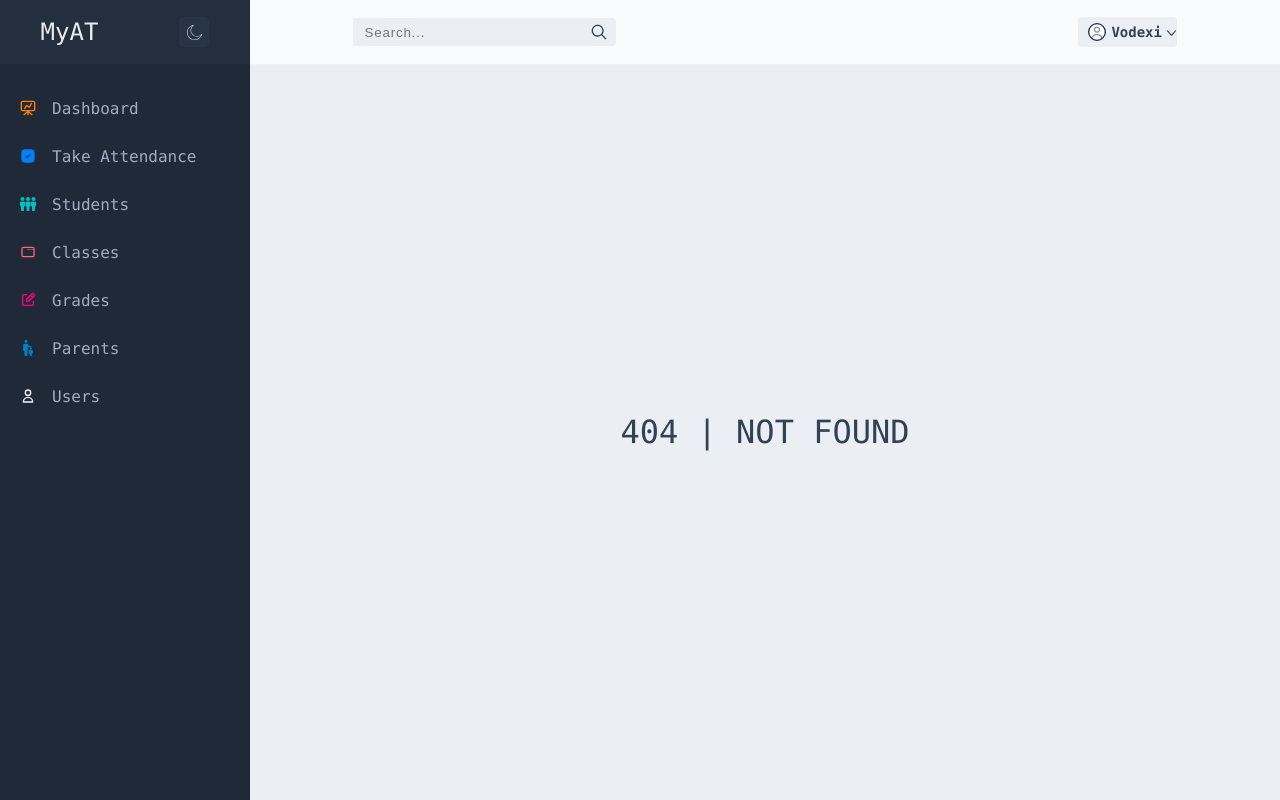
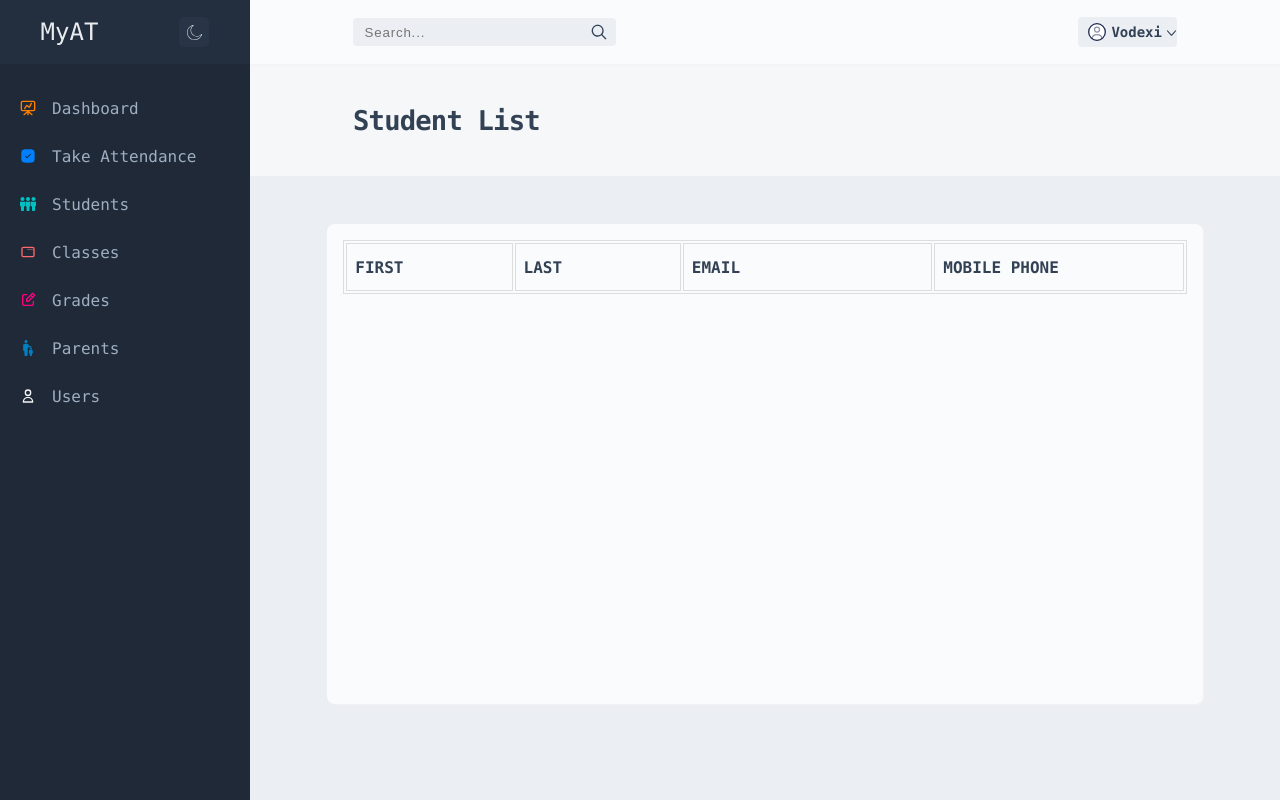
Before and after one commit to VadimHonhcaruk/AttendanceTrackingPlatform, a React (Create React App) app: page /students in a window 1280 px wide. Before the commit this address had no page. Built offline with nearby package versions, Linux system fonts and the light colour scheme.

Commit message:
Start list page

```diff
--- a/src/App.js
+++ b/src/App.js
@@ -10,6 +10,7 @@ import { NotFound } from "./components/NotFound/NotFound";
 import c from './App.module.css';
 import Modal from "./components/Calendar/Modal";
 import moment from "moment/moment";
+import { List } from "./components/List/List";
 
 
 function App() {
@@ -53,6 +54,7 @@ function App() {
         <MainHeader theme={theme} setHide={setHide} hide={hide} />
         <Routes>
           <Route path="/attendance" element={update && <MainContent groupTitle={groupTitle} setGroupTitle={setGroupTitle} updater={updater} groupId={groupId} setGroupId={setGroupId} choosenDay={choosenDay} setChoosenDay={setChoosenDay} setModalVision={setModalVision} />} />
+          <Route path="/students" element={<List />} />
           <Route path="/*" element={<NotFound />} />
         </Routes>
       </div>
--- /dev/null
+++ b/src/components/List/List.jsx
@@ -0,0 +1,31 @@
+import React from 'react';
+import { HeaderAdd } from '../Header/HeaderAdd';
+import c from './List.module.css';
+
+
+export const List = () => {
+    return (
+        <div>
+            <HeaderAdd title='Student List' />
+            <div className={c.listCont}>
+                <div className={c.main}>
+                    <table className={c.table}>
+                        <col />
+                        <col />
+                        <col />
+                        <col />
+                        <tr>
+                            <th class="sorting_disabled" >FIRST</th>
+                            <th class="sorting_disabled" >LAST</th>
+                            <th class="sorting_disabled" >EMAIL</th>
+                            <th class="sorting_disabled" >MOBILE PHONE</th>
+                        </tr>
+                        {
+
+                        }
+                    </table>
+                </div>
+            </div>
+        </div>
+    )
+}
--- /dev/null
+++ b/src/components/List/List.module.css
@@ -0,0 +1,56 @@
+.listCont {
+  display: flex;
+  width: 100%;
+  align-items: center;
+  justify-content: center;
+  margin-top: 3rem;
+  margin-bottom: 3rem;
+}
+
+.main {
+  width: 85%;
+  border-radius: 0.5rem;
+  min-height: 30rem;
+  background-color: var(--header-color);
+  filter: drop-shadow(1px 1px 1px var(--dropshadow-color));
+  padding: 1rem;
+  box-sizing: border-box;
+}
+
+.table {
+  width: 100%;
+  border: 1px solid var(--border-cell-color);
+  color: var(--text-color);
+}
+
+.table tr:nth-child(2n) {
+  background-color: var(--tr-color);
+}
+
+tr {
+  height: 3rem;
+}
+
+th,
+td {
+  border: 1px solid var(--border-cell-color);
+  text-align: left;
+  padding-left: 0.5rem;
+  box-sizing: border-box;
+}
+
+col:nth-child(1) {
+  width: 20%;
+}
+
+col:nth-child(2) {
+  width: 20%;
+}
+
+col:nth-child(3) {
+  width: 30%;
+}
+
+col:nth-child(4) {
+  width: 30%;
+}
--- a/src/index.css
+++ b/src/index.css
@@ -43,6 +43,7 @@ code {
   --cell-color: #1f2937;
   --cell-choosenDay-color: #526888;
   --cell-hover-color: #364458;
+  --tr-color: #1d2734;
 }
 
 [data-theme="light"] {
@@ -63,4 +64,5 @@ code {
   --cell-color: #ebedf0;
   --cell-choosenDay-color: #d2def0;
   --cell-hover-color: #c7cdd6;
+  --tr-color: #f2f2f2;
 }
```
